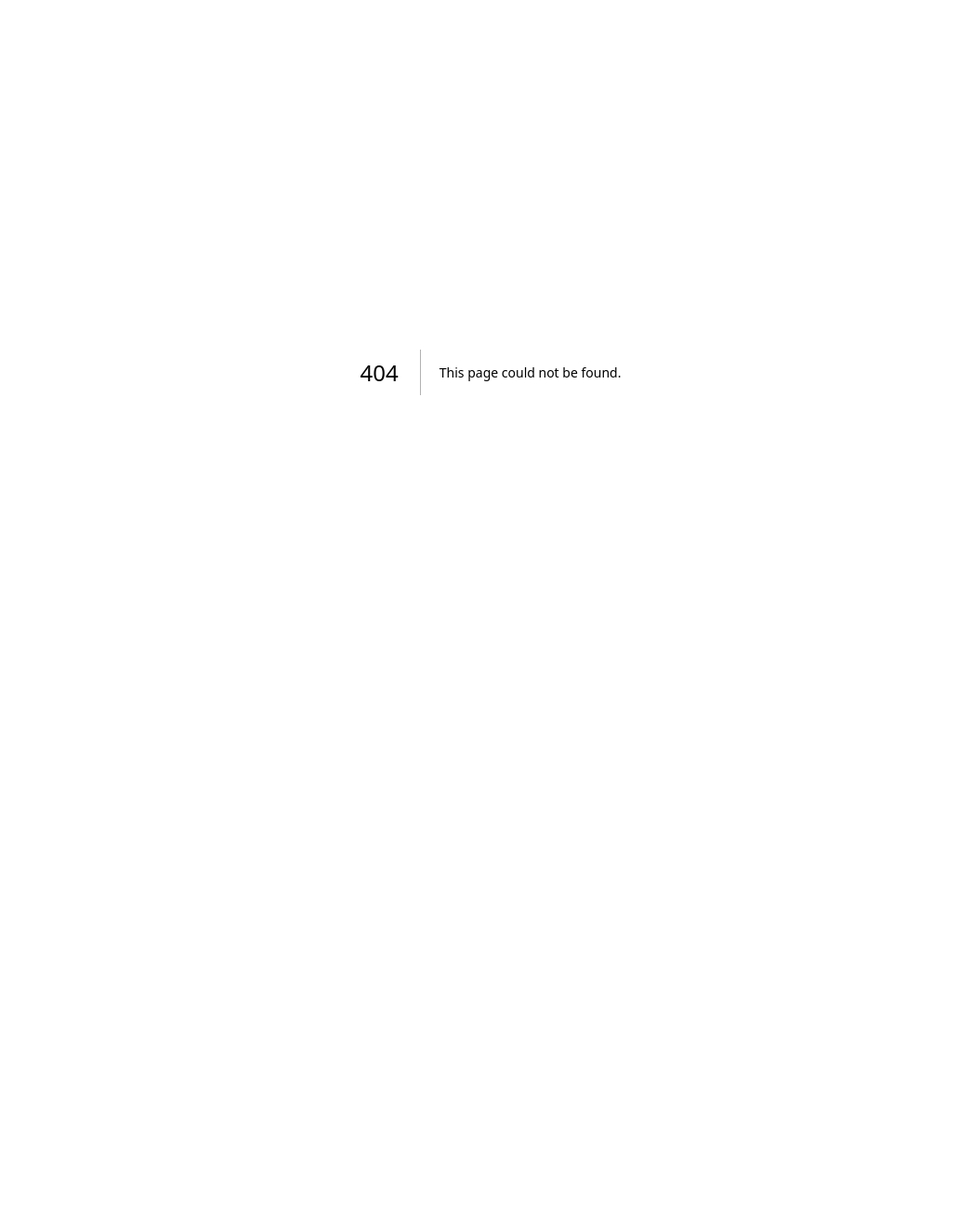
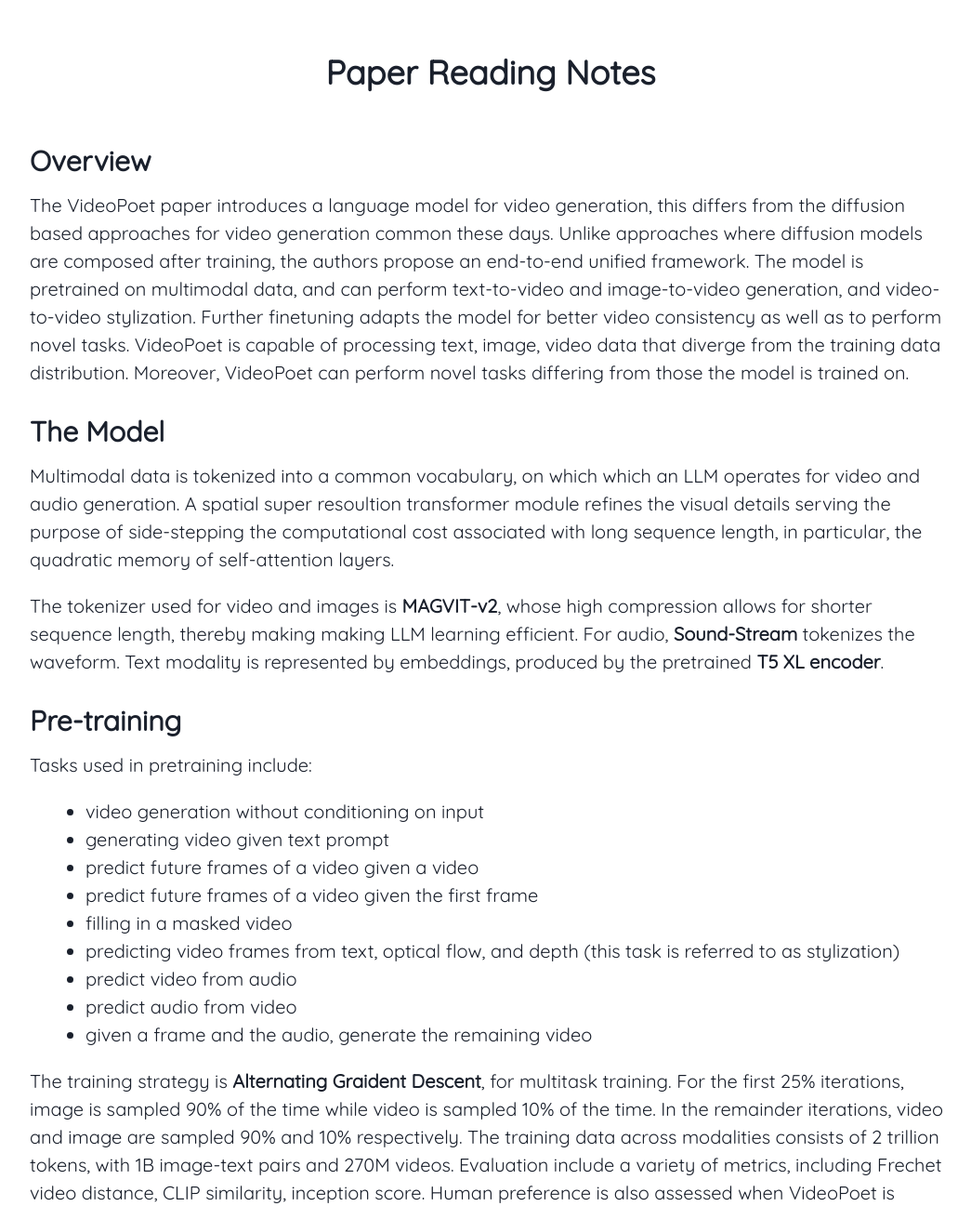
Before and after one commit to zhaoclaire/zhaoclaire.github.io, a Next.js app: page /video-poet in a window 1280 px wide. Before the commit this address had no page. Shown: the top 1297 px of the page at 93% size, without its empty margins (112-1157 px from the left). Before the commit the page ends 800 px from the top, so only its background shows below. Built offline with nearby package versions, Linux system fonts and the light colour scheme.

Commit message:
Add first blog

```diff
--- /dev/null
+++ b/app/(writings)/(video-generation)/video-poet/page.module.css
@@ -0,0 +1,4 @@
+.title {
+    margin-top: 7vh;
+    margin-bottom: 7vh;
+  }
--- /dev/null
+++ b/app/(writings)/(video-generation)/video-poet/page.tsx
@@ -0,0 +1,105 @@
+"use client";
+import style from "./page.module.css";
+
+import { Box, Center, Container, Heading, Text } from "@chakra-ui/react";
+import {
+  List,
+  ListItem,
+  ListIcon,
+  OrderedList,
+  UnorderedList,
+} from "@chakra-ui/react";
+
+import Image from "next/image";
+
+const image = require("./schematic.png");
+
+export default function VideoPoet() {
+  return (
+    <main>
+      <Center>
+        <Heading className={style.title}>Paper Reading Notes</Heading>
+      </Center>
+      <Container fontSize="xl" maxW={"container.lg"}>
+        <Heading as="h3" size="lg" pb="0.5em">
+          Overview
+        </Heading>
+        The VideoPoet paper introduces a language model for video generation,
+        this differs from the diffusion based approaches for video generation
+        common these days. Unlike approaches where diffusion models are composed
+        after training, the authors propose an end-to-end unified framework. The
+        model is pretrained on multimodal data, and can perform text-to-video
+        and image-to-video generation, and video-to-video stylization. Further
+        finetuning adapts the model for better video consistency as well as to
+        perform novel tasks. VideoPoet is capable of processing text, image,
+        video data that diverge from the training data distribution. Moreover,
+        VideoPoet can perform novel tasks differing from those the model is
+        trained on.
+      </Container>
+
+      <Container fontSize="xl" maxW={"container.lg"}>
+        <Heading as="h3" size="lg" pb="0.5em" pt="1em">
+          The Model
+        </Heading>
+        Multimodal data is tokenized into a common vocabulary, on which which an
+        LLM operates for video and audio generation. A spatial super resoultion
+        transformer module refines the visual details serving the purpose of
+        side-stepping the computational cost associated with long sequence
+        length, in particular, the quadratic memory of self-attention layers.
+      </Container>
+      <Container fontSize="xl" maxW={"container.lg"} mt="1em">
+        The tokenizer used for video and images is <Text as="b">MAGVIT-v2</Text>
+        , whose high compression allows for shorter sequence length, thereby
+        making making LLM learning efficient. For audio,{" "}
+        <Text as="b">Sound-Stream</Text> tokenizes the waveform. Text modality
+        is represented by embeddings, produced by the pretrained{" "}
+        <Text as="b">T5 XL encoder</Text>.
+      </Container>
+
+      <Container fontSize="xl" maxW={"container.lg"}>
+        <Heading as="h3" size="lg" pb="0.5em" pt="1em">
+          Pre-training
+        </Heading>
+        Tasks used in pretraining include:
+        <UnorderedList pl="2em" pb="1em" pt="1em">
+          <ListItem>video generation without conditioning on input</ListItem>
+          <ListItem>generating video given text prompt</ListItem>
+          <ListItem>predict future frames of a video given a video</ListItem>
+          <ListItem>
+            predict future frames of a video given the first frame
+          </ListItem>
+          <ListItem>filling in a masked video</ListItem>
+          <ListItem>
+            predicting video frames from text, optical flow, and depth (this
+            task is referred to as stylization)
+          </ListItem>
+          <ListItem>predict video from audio</ListItem>
+          <ListItem>predict audio from video</ListItem>
+          <ListItem>
+            given a frame and the audio, generate the remaining video
+          </ListItem>
+        </UnorderedList>
+        The training strategy is{" "}
+        <Text as="b">Alternating Graident Descent</Text>, for multitask
+        training. For the first 25% iterations, image is sampled 90% of the time
+        while video is sampled 10% of the time. In the remainder iterations,
+        video and image are sampled 90% and 10% respectively. The training data
+        across modalities consists of 2 trillion tokens, with 1B image-text
+        pairs and 270M videos. Evaluation include a variety of metrics,
+        including Frechet video distance, CLIP similarity, inception score.
+        Human preference is also assessed when VideoPoet is compared to other
+        models across characteristics such as motion interestingness, realisms,
+        and temporal consistency. Interestingly, VideoPoet can rotate objects
+        and predict the backside of objects, although training did not involve
+        losses on 3D consistency.
+      </Container>
+      <Container fontSize="xl" maxW={"container.lg"}>
+        <Heading as="h3" size="lg" pb="0.5em" pt="1em">
+          References
+        </Heading>
+        1. <Text as='i'>VideoPoet: A Large Language Model for Zero-Shot Video Generation</Text>
+    </Container>
+      <Box height="15vh" />
+    </main>
+  );
+}
--- a/app/page.module.css
+++ b/app/page.module.css
@@ -163,3 +163,8 @@ a.secondary {
     filter: invert();
   }
 } */
+
+.title {
+  margin-top: 7vh;
+  margin-bottom: 7vh;
+}
```
Also changed, not shown: app/page.tsx (+31 -5 lines), app/(writings)/(video-generation)/video-poet/schematic.png (added).
